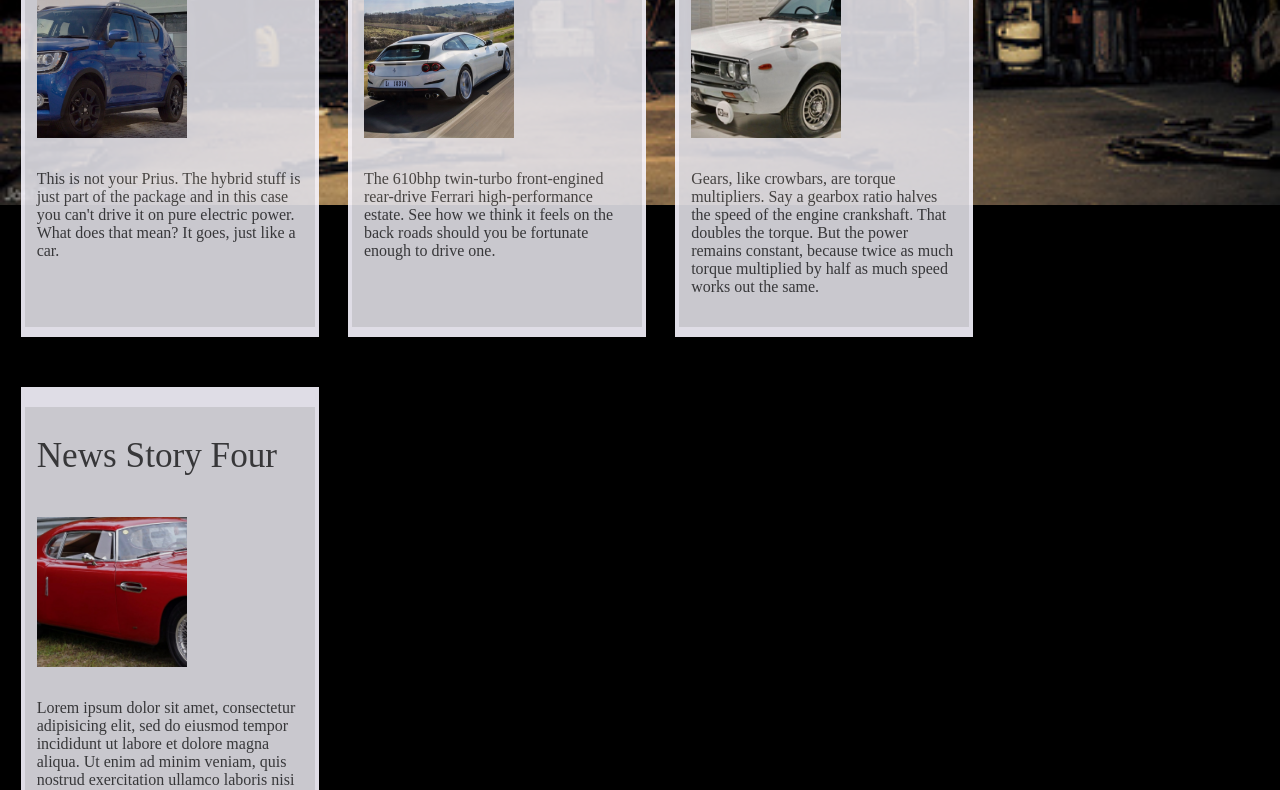
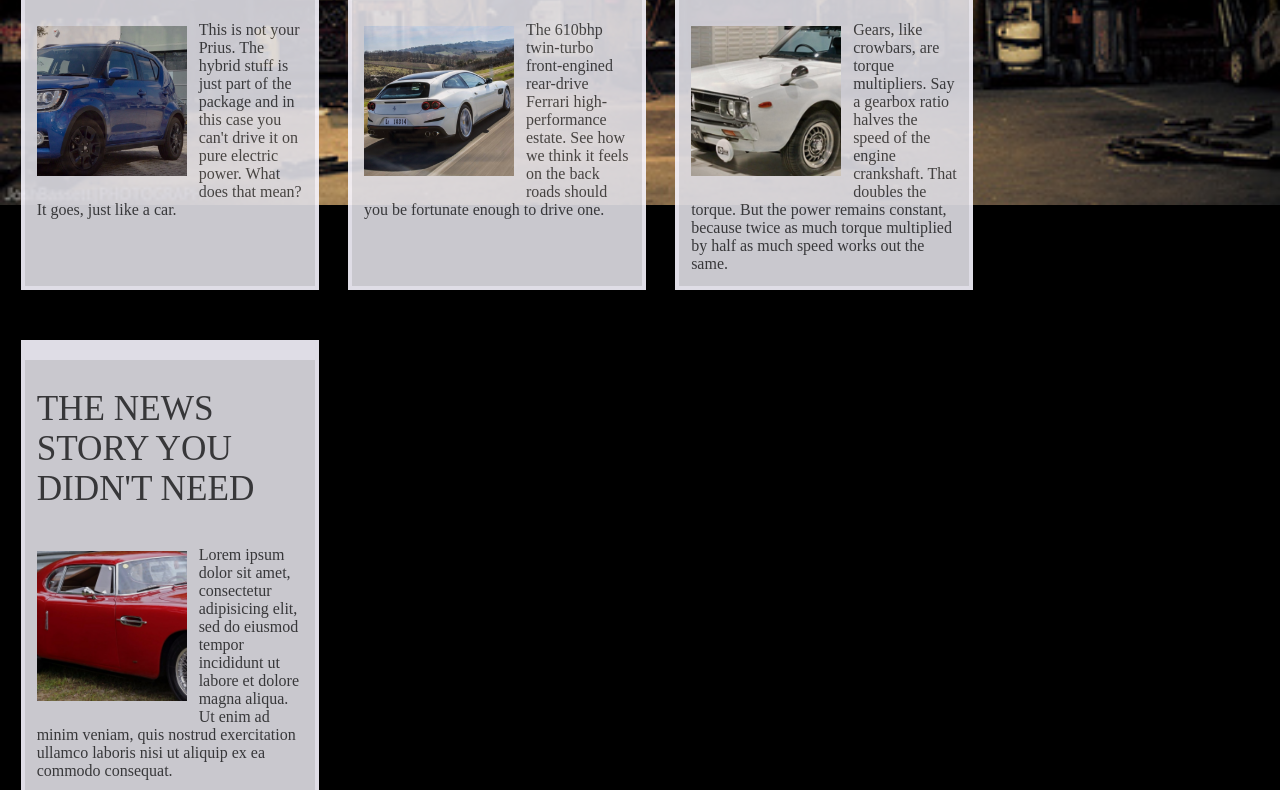
Before and after one commit to levisgaragegroupinc/levisgaragegroupinc.github.io, a plain HTML site: page unit_3/index.html in a window 1280 px wide. Shown: the part 514-1304 px from the top of the page. Drawn offline with Linux system fonts and the light colour scheme.

Commit message:
Unit 3 version 3 updates
Additional layout updates for unit 3.

```diff
--- a/unit_3/CSS/style.css
+++ b/unit_3/CSS/style.css
@@ -46,6 +46,7 @@ p {
 	font-weight: normal;
 	padding-right: 12px;
 	padding-left: 12px;
+	padding-top: ;
 }
 
 a {
@@ -89,25 +90,32 @@ a {
 
 .news-story {
 	border-style: solid;
-	border-width: 20px 4px 10px 4px;
+	border-width: 20px 4px 4px 4px;
 	border-color: #f8f6ff;
 	border-bottom:;
 	background-color: #dfdee5;
 	opacity: 0.9;
 	border-radius:;
-	margin: 2.0% 1.0% 24px 1.0%;
+	margin: 2.0% 1.0% 2.0% 1.0%;
 	/*margin: 0 30% 24px 20%;*/
-	text-transform: ;
+	text-transform: uppercase;
 	width: 290px;
 	height: 450px;
 	display: inline-block;
 	vertical-align: top;
+
 }
 
 .newsimage {
 	padding: 12px;
 	margin: ;
 	display: ;
+	float: left;
+}
+
+.paragraph {
+	padding-top: 7px;
+	text-transform: none;
 }
 
 .contact-us {
@@ -141,13 +149,15 @@ a {
 	margin: 32px;
 	width: 60px;
 	display: inline-block;
+	float: left;
 }
 
 #header-menu {
 	text-align: right;
 	display: inline-block;
 	float: right;
-	margin: 32px;
+	margin-top: 32px;
+	margin-right: 32px;
 }
 
 #slogan {
--- a/unit_3/index.html
+++ b/unit_3/index.html
@@ -27,44 +27,44 @@
 	</nav>
 
 	<article class="news-story">
-		<h2>News Story One</h2>
+		<h2> will-o-the-wisp Suzuki Ignis SZ5 SHVS</h2>
 
 			<div class="newsimage">
 			<img src="images/photo15.jpg" width="150" alt="blue car">
 			</div>
 
-				<p>This is not your Prius. The hybrid stuff is just part of the package and in this case you can't drive it on pure electric power. What does that mean? It goes, just like a car.</p>
+				<p class="paragraph">This is not your Prius. The hybrid stuff is just part of the package and in this case you can't drive it on pure electric power. What does that mean? It goes, just like a car.</p>
 	</article>
 
 	<article class="news-story">
-		<h2>News Story Two</h2>
+		<h2>Everyday Ferrari 456 GT Venice?</h2>
 
 			<div class="newsimage">
 			<img src="images/photo14.jpg" width="150" alt="white ferrari">
 			</div>
 
-				<p>The 610bhp twin-turbo front-engined rear-drive Ferrari high-performance estate. See how we think it feels on the back roads should you be fortunate enough to drive one.
+				<p class="paragraph">The 610bhp twin-turbo front-engined rear-drive Ferrari high-performance estate. See how we think it feels on the back roads should you be fortunate enough to drive one.
 				</p>
 	</article>
 
 	<article class="news-story">
-		<h2>News Story Three</h2>
+		<h2>Something About torque</h2>
 
 			<div class="newsimage">
 			<img src="images/photo10.jpg" width="150" alt="white mustang">
 			</div>
 
-				<p>Gears, like crowbars, are torque multipliers. Say a gearbox ratio halves the speed of the engine crankshaft. That doubles the torque. But the power remains constant, because twice as much torque multiplied by half as much speed works out the same.</p>
+				<p class="paragraph">Gears, like crowbars, are torque multipliers. Say a gearbox ratio halves the speed of the engine crankshaft. That doubles the torque. But the power remains constant, because twice as much torque multiplied by half as much speed works out the same.</p>
 	</article>
 
 	<article class="news-story">
-		<h2>News Story Four</h2>
+		<h2>The News Story You Didn't Need</h2>
 
 			<div class="newsimage">
 			<img src="images/photo9.jpg" width="150" alt="red car">
 			</div>
 
-				<p>Lorem ipsum dolor sit amet, consectetur adipisicing elit, sed do eiusmod tempor incididunt ut labore et dolore magna aliqua. Ut enim ad minim veniam, quis nostrud exercitation ullamco laboris nisi ut aliquip ex ea commodo consequat.</p>
+				<p class="paragraph">Lorem ipsum dolor sit amet, consectetur adipisicing elit, sed do eiusmod tempor incididunt ut labore et dolore magna aliqua. Ut enim ad minim veniam, quis nostrud exercitation ullamco laboris nisi ut aliquip ex ea commodo consequat.</p>
 	</article>
 
 	<div class="contact-us">
```
